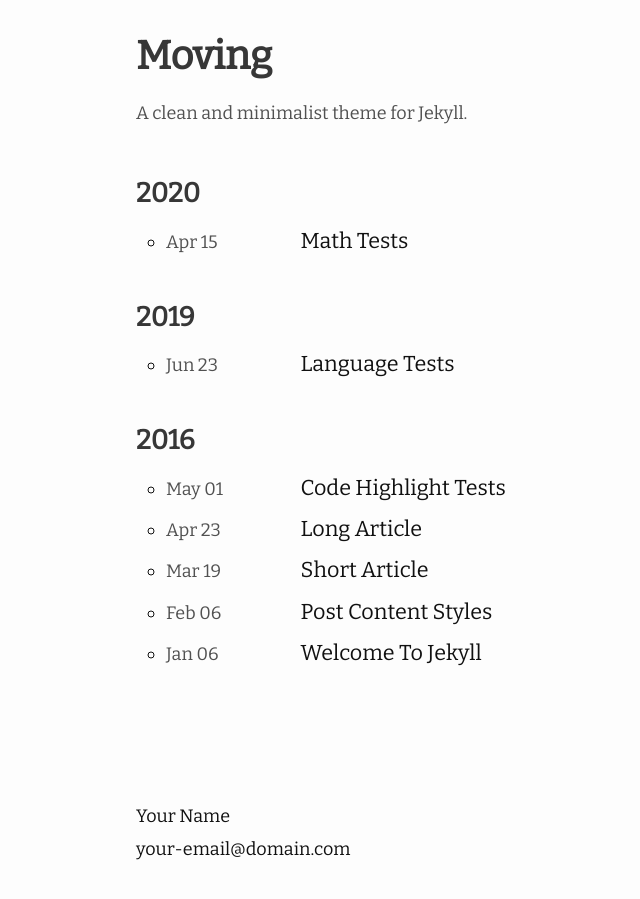
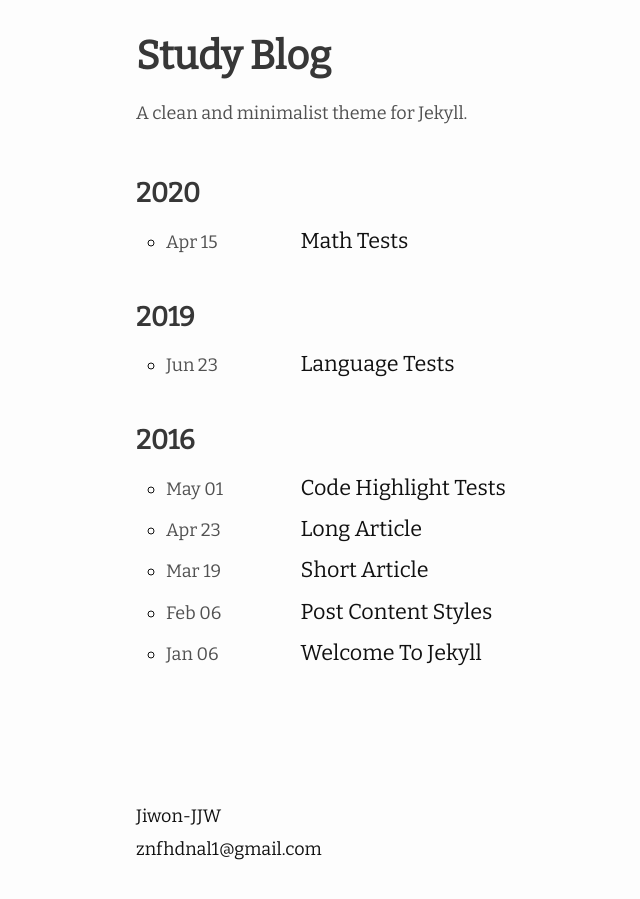
Before and after one commit to Jiwon-JJW/Jiwon-JJW.github.io, a Jekyll site: the page built from index.md, in a window 1280 px wide. Shown: the whole page, without its empty margins (134-774 px from the left). Built offline with Jekyll 4.4.1, drawn with Linux system fonts in a browser that asks for light colours; nearby versions of some CDN libraries.

Commit message:
Update _config.yml

```diff
--- a/_config.yml
+++ b/_config.yml
@@ -1,7 +1,7 @@
-title: Moving # The title of the blog
-author: Your Name # Your name
-email: your-email@domain.com # your email shown in the footer
-url: http://huangyz.name/moving/ # this is your site's root address.
+title: Study Blog # The title of the blog
+author: Jiwon-JJW # Your name
+email: znfhdnal1@gmail.com # your email shown in the footer
+url: https://jiwon-jjw.github.io/ # this is your site's root address.
 description: > # this means to ignore newlines until "show_excerpts:"
   A clean and minimalist theme for Jekyll.
 favicon: "./favicon.ico" # set the favicon of the site
@@ -19,13 +19,13 @@ moving:
   # generate social links in about page.
   social_links:
     # twitter:
-    github:  huangyz0918
+    github:  Jiwon-JJW
     rss: RSS
     # dribbble:
-    facebook: huangyz0918
+   # facebook: huangyz0918
     # flickr:
     # instagram:
-    linkedin: yizheng-huang
+   # linkedin: yizheng-huang
     # pinterest:
     # youtube:
     # youtube_channel:
```
